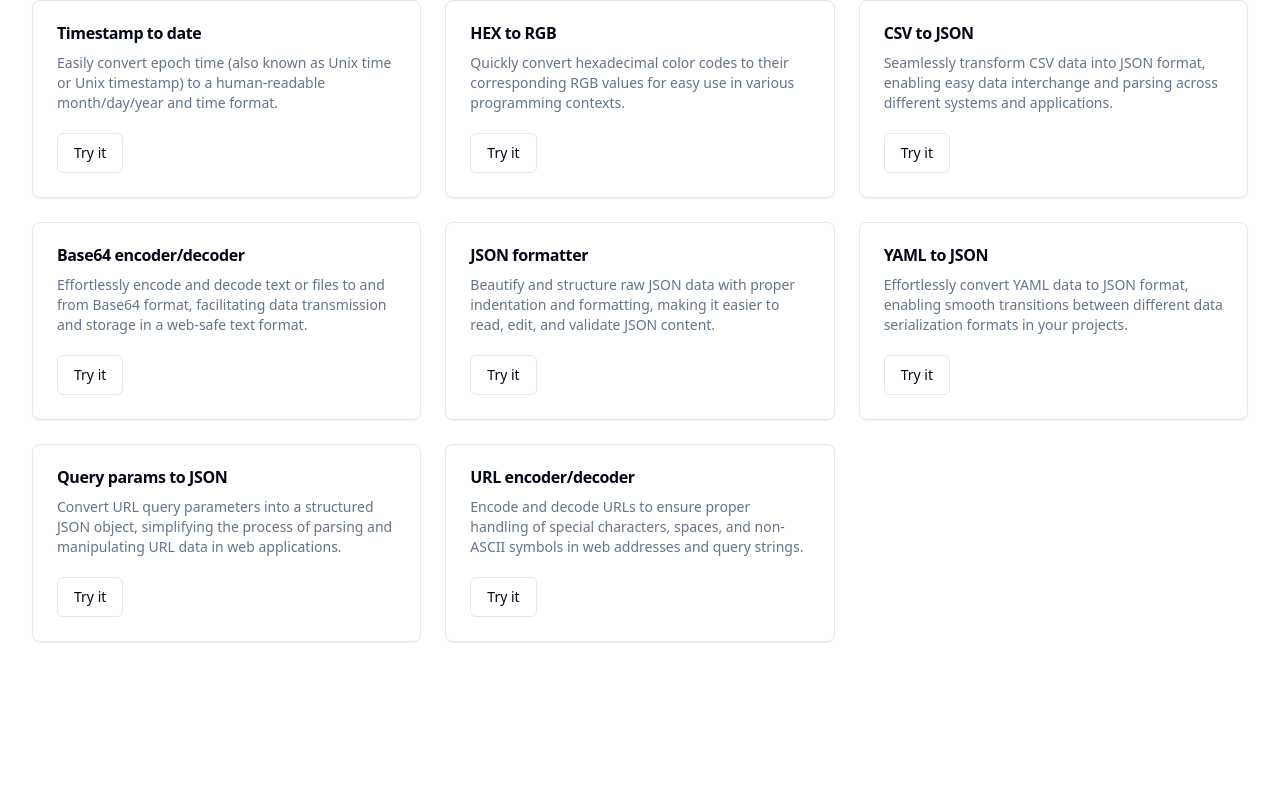
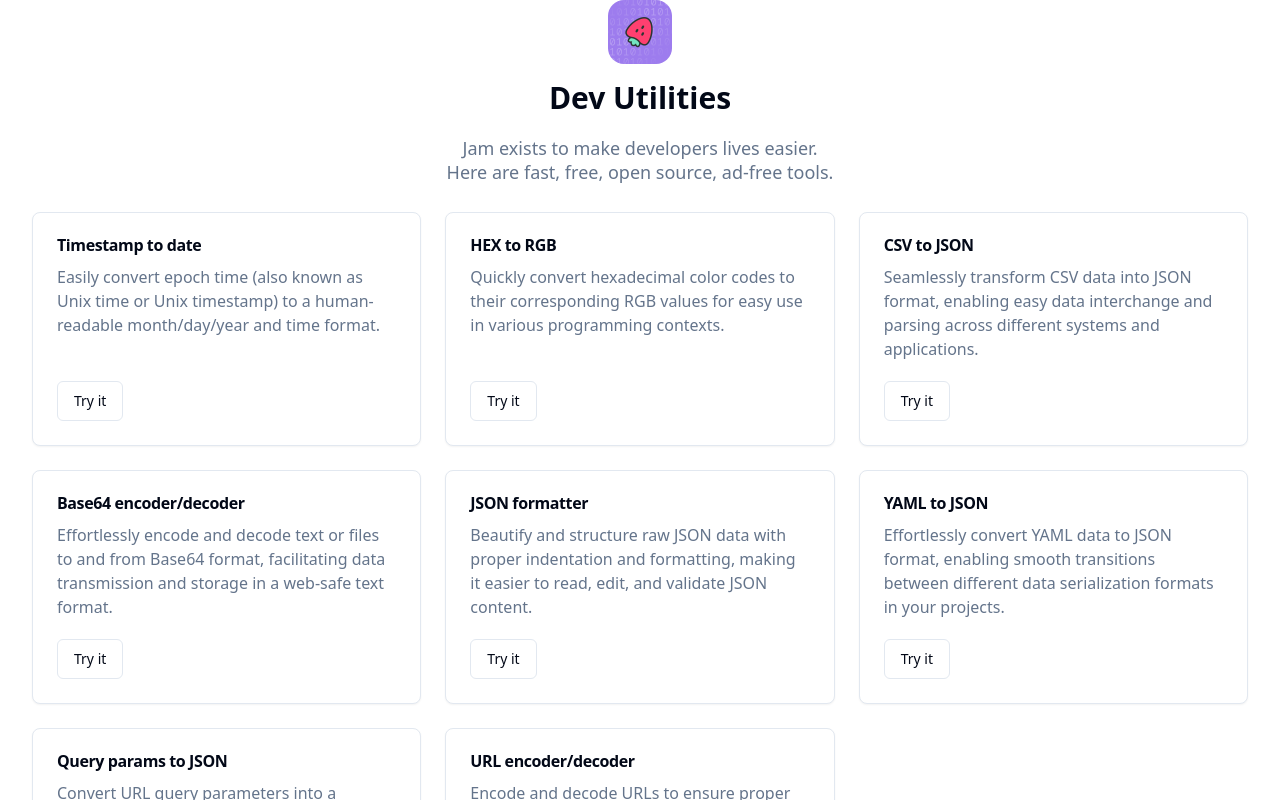
Before and after one commit to jamdotdev/jam-dev-utilities, a Next.js app: page / in a window 1280 px wide. Shown: the top 800 px of the page. Built offline with nearby package versions, Linux system fonts and the light colour scheme.

Commit message:
feat: add logo, title and description to home

```diff
--- a/components/ds/CardComponent.tsx
+++ b/components/ds/CardComponent.tsx
@@ -45,7 +45,7 @@ const CardDescription = React.forwardRef<
 >(({ className, ...props }, ref) => (
   <p
     ref={ref}
-    className={cn("mb-5 flex-1 text-sm text-muted-foreground", className)}
+    className={cn("mb-5 flex-1 text-base text-muted-foreground", className)}
     {...props}
   />
 ));
--- a/pages/index.tsx
+++ b/pages/index.tsx
@@ -3,6 +3,24 @@ import HomeCard from "../components/HomeCard";
 export default function Home() {
   return (
     <main>
+      <div className="container text-center">
+        <div className="flex justify-center items-center mb-4">
+          <img
+            className="rounded-2xl"
+            src="logo.png"
+            width="64"
+            height="64"
+            alt="Logo"
+          />
+        </div>
+        <h1 className="text-3xl font-bold mb-5">Dev Utilities</h1>
+        <p className="text-lg text-muted-foreground mb-7 leading-6 font-light">
+          Jam exists to make developers lives easier.
+          <br />
+          Here are fast, free, open source, ad-free tools.
+        </p>
+      </div>
+
       <div className="container grid grid-cols-3 gap-6">
         {cardData.map((card) => (
           <HomeCard
```
Also changed, not shown: public/logo.png (added).
